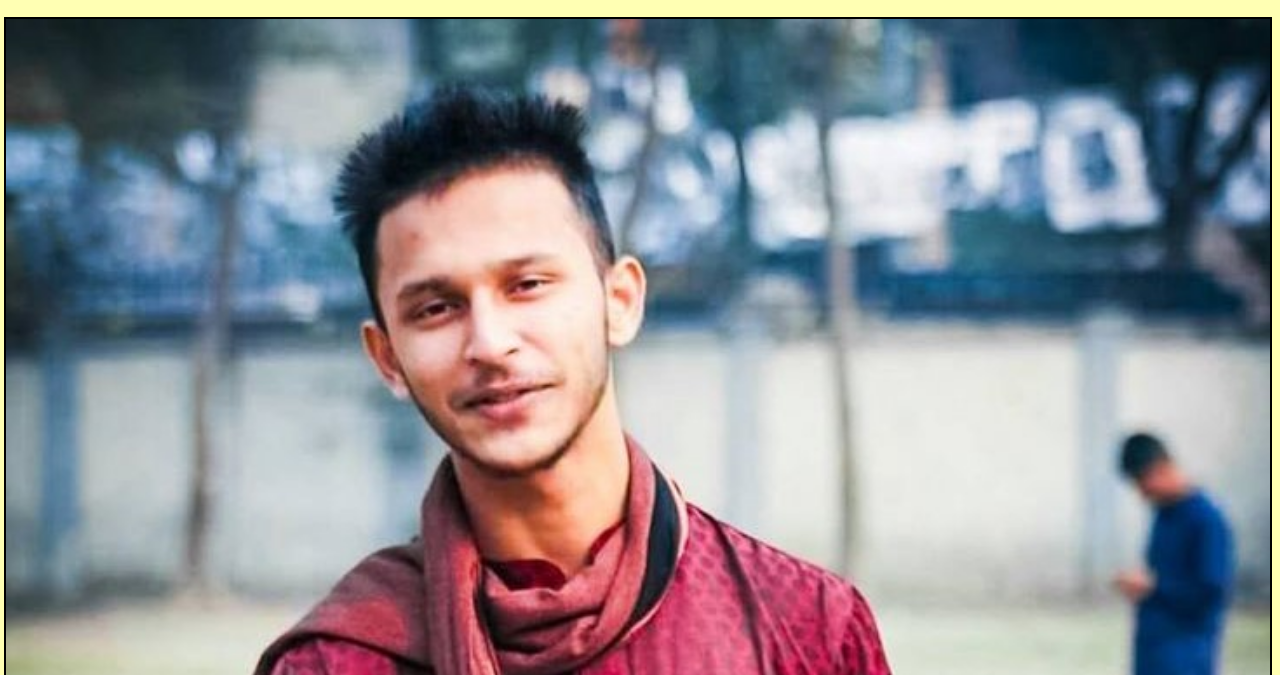
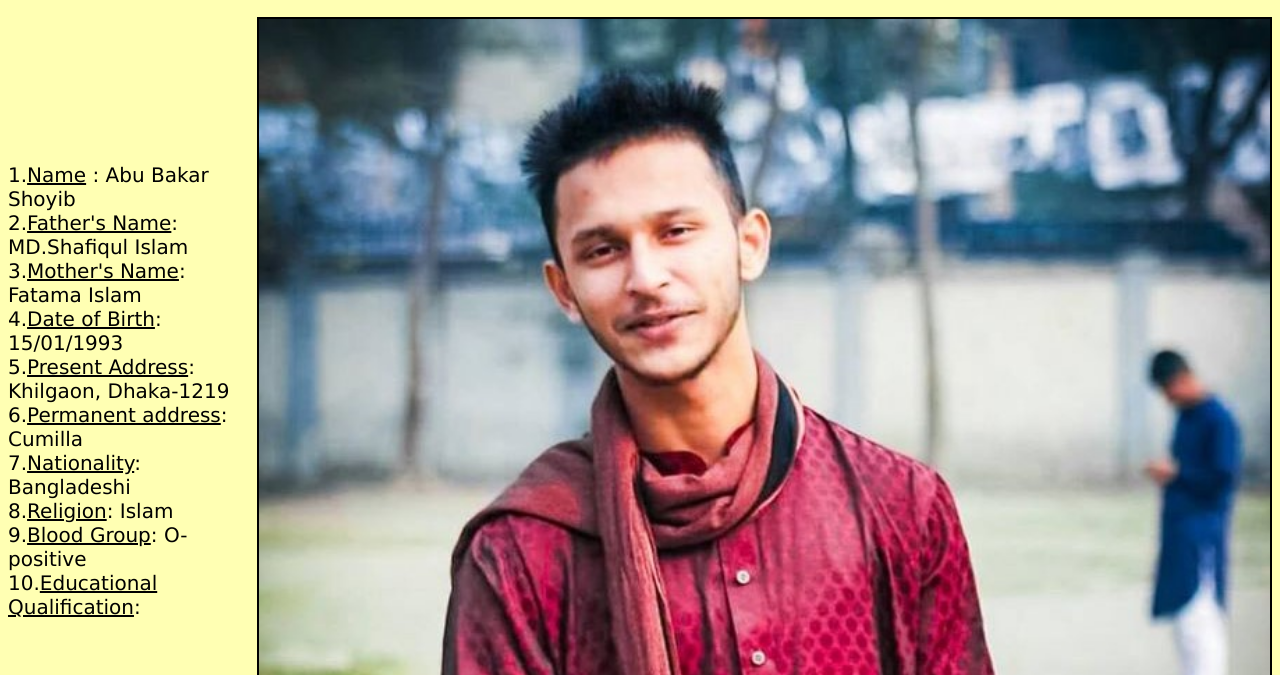
Before and after one commit to ShoyibAfridi/CV, a plain HTML site: page index.html in a window 1280 px wide. Shown: the part 125-800 px from the top of the page. Drawn offline with Linux system fonts and the light colour scheme.

Commit message:
Update style.css

```diff
--- a/css/style.css
+++ b/css/style.css
@@ -13,8 +13,8 @@ p {
   font-size: 20px;
  }
 
-img {height: 100%;
-	width: 100%;
+img {height: 80%;
+	width: 80%;
 	border: 2;
 	float: right;
     }
```
